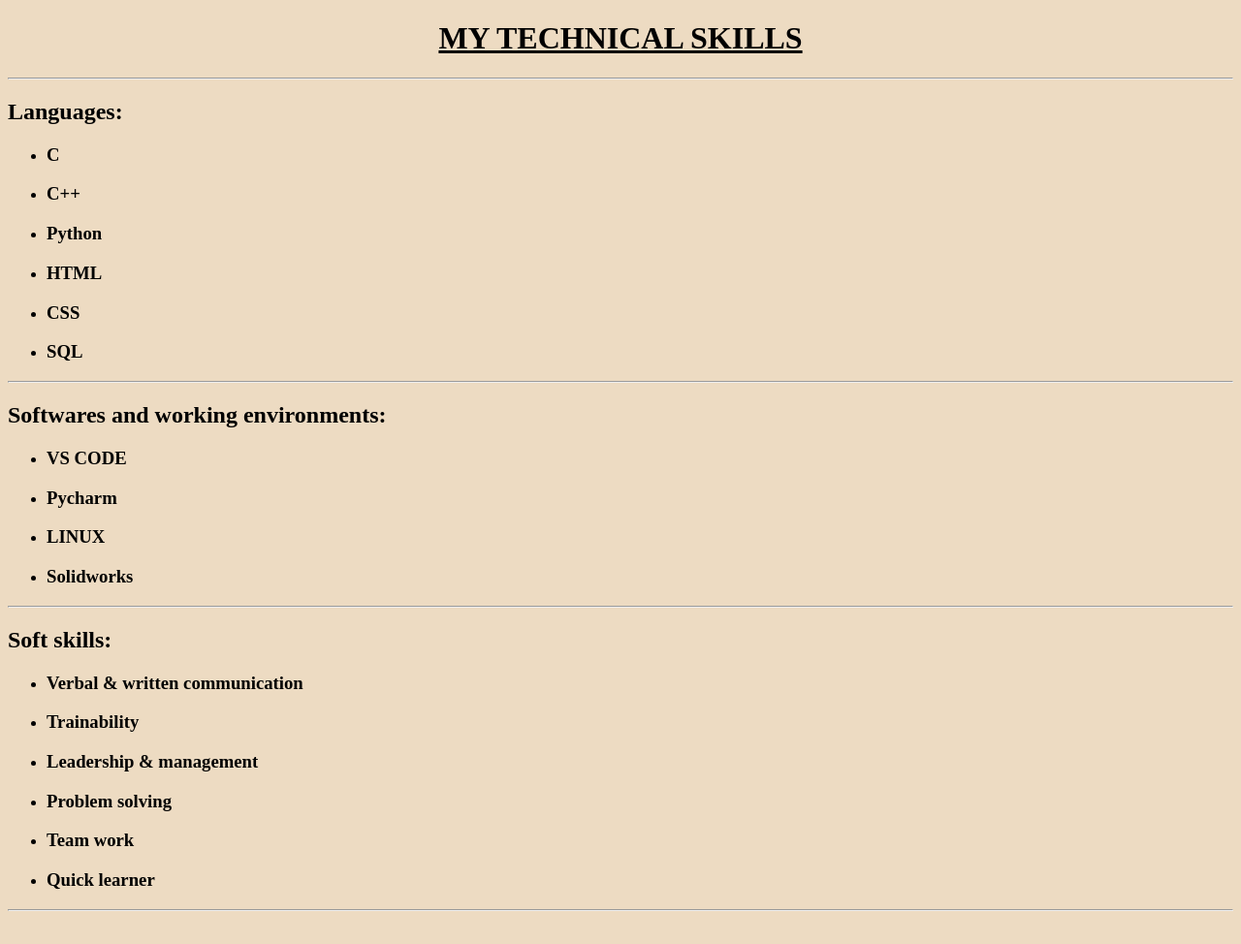
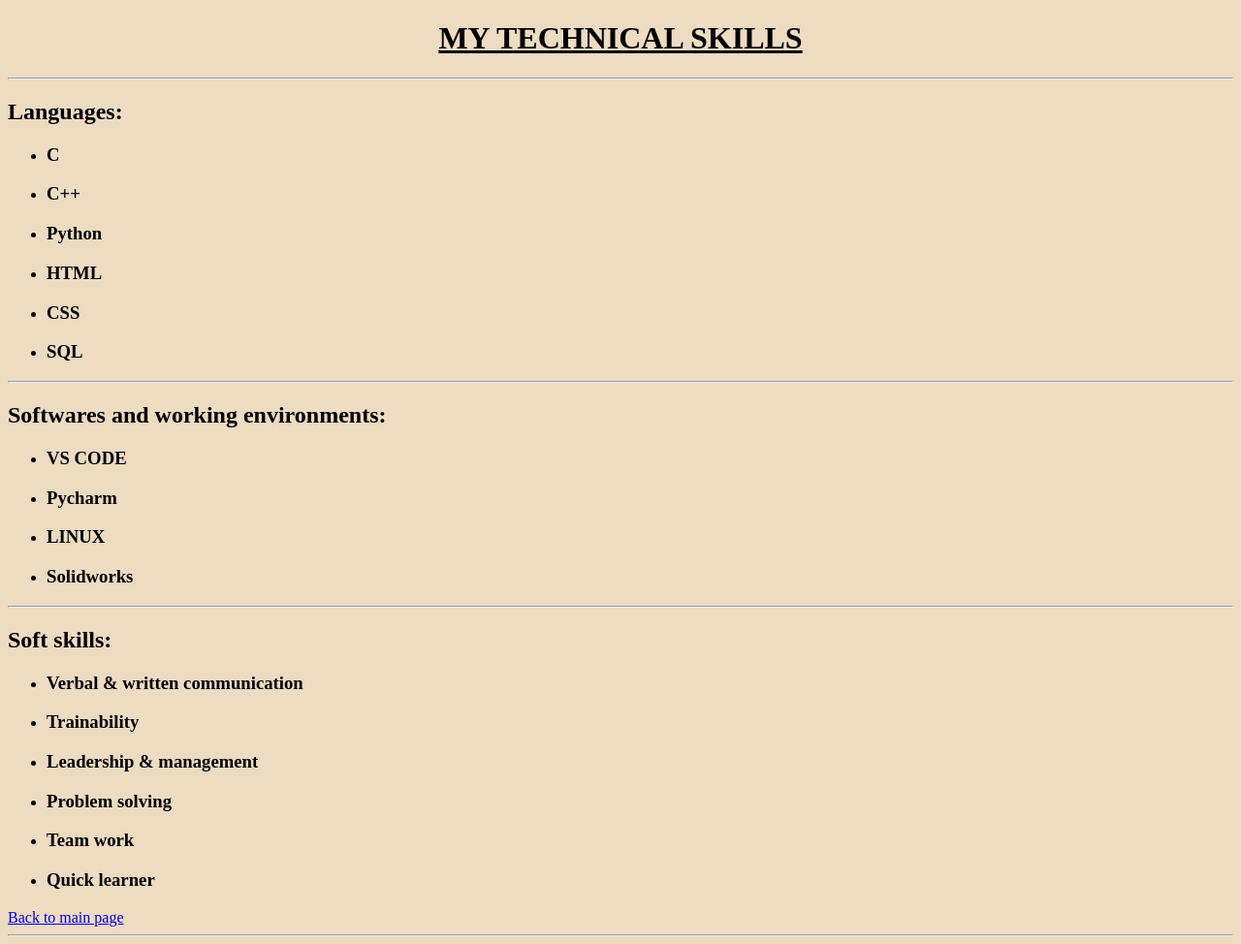
Before and after one commit to MohammedRayid/Portfolio-Prototype, a plain HTML site: page skills.html in a window 1280 px wide. Shown: the whole page at 97% size. Before the commit the page ends 948 px from the top, so only its background shows below. Drawn offline with Linux system fonts and the light colour scheme.

Commit message:
Update skills.html
Redirect reference links on secondary pages to main page.

```diff
--- a/skills.html
+++ b/skills.html
@@ -36,6 +36,7 @@
         <li><h3>Team work</h3></li>
         <li><h3>Quick learner</h3></li>
     </ul>
+    <a href="index.html">Back to main page</a>
     <hr>
 </body>
 </html>
```
